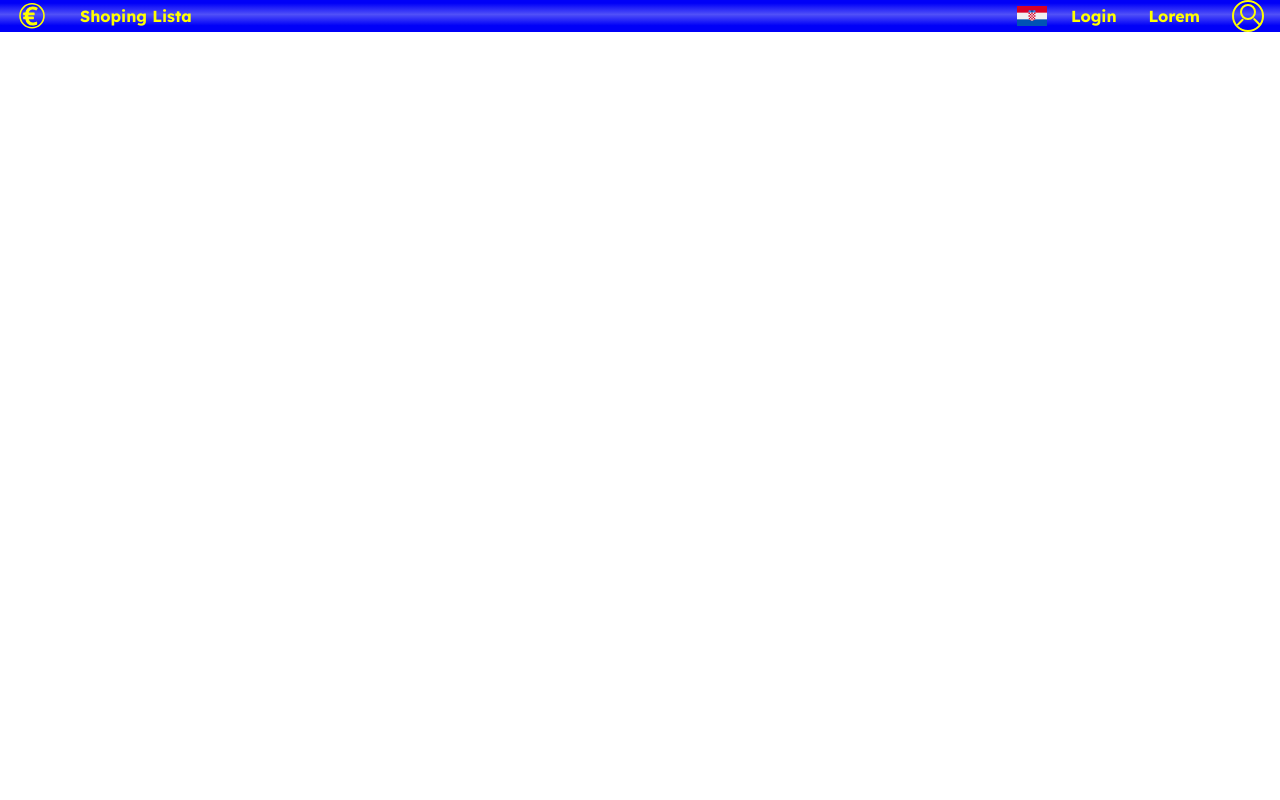
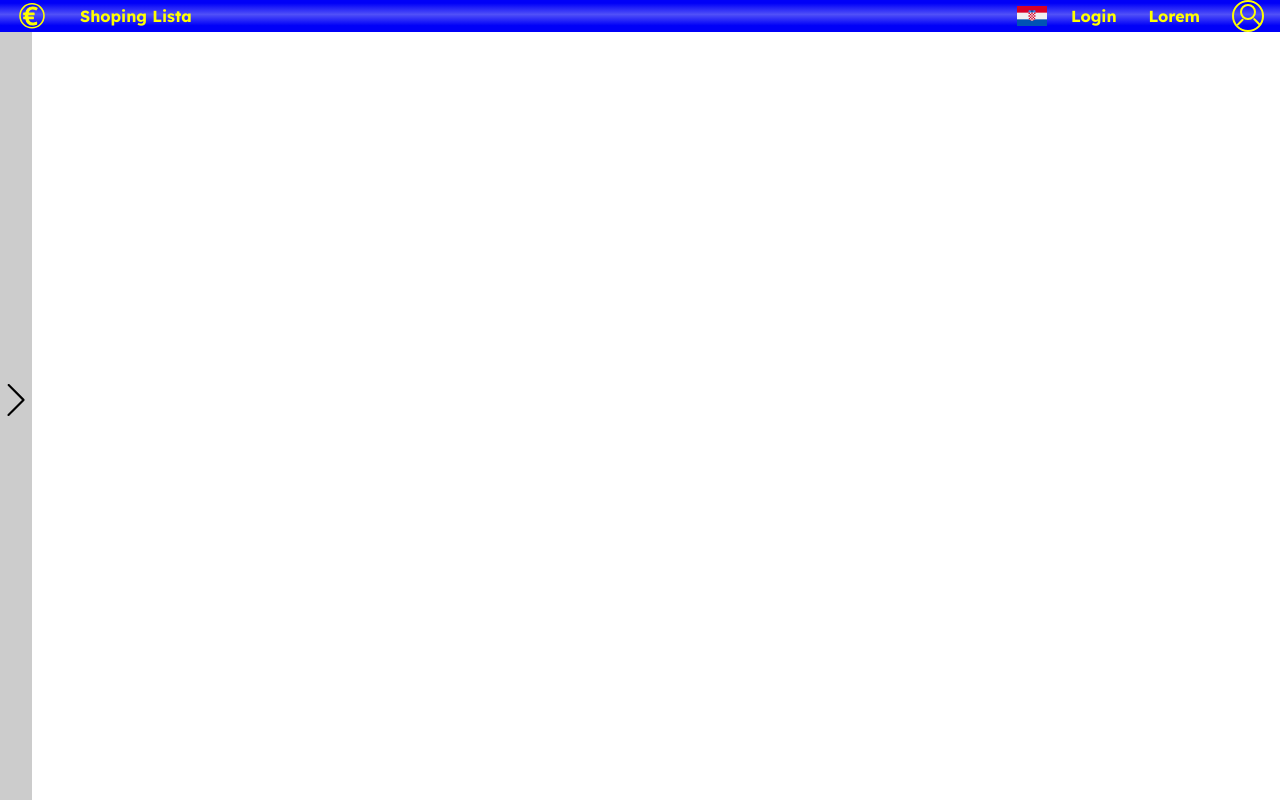
Before and after one commit to BrunoVelcl/price_tracker_frontend, a React (Vite) app: page / in a window 1280 px wide. Built offline with nearby package versions, Linux system fonts and the light colour scheme.

Commit message:
Price Tracker main page start --add empty components --add direction types --add api types --add rotatable arrow component --add visuals for sidebar Stores button

```diff
--- /dev/null
+++ b/src/assets/Arrow.tsx
@@ -0,0 +1,25 @@
+import { type Direction } from "./../types/direction.ts"
+
+interface Props {
+    direction: Direction;
+}
+
+export default function Arrow ({direction}: Props) {
+
+    const angle = () => {
+	switch(direction) {
+	    case "up": return 270;
+	    case "down": return 90;
+	    case "left": return 180;
+	    case "right": return 0;
+	}
+    }
+    const transform = `rotate(${angle()}, 16, 16)`;
+    return (
+	<>
+	    <svg fill="#000000" width="80px" height="80px" viewBox="0 0 32 32">
+		<path d="M8.489 31.975c-0.271 0-0.549-0.107-0.757-0.316-0.417-0.417-0.417-1.098 0-1.515l14.258-14.264-14.050-14.050c-0.417-0.417-0.417-1.098 0-1.515s1.098-0.417 1.515 0l14.807 14.807c0.417 0.417 0.417 1.098 0 1.515l-15.015 15.022c-0.208 0.208-0.486 0.316-0.757 0.316z" transform={transform}></path>
+	    </svg>
+	</>
+    );
+}
--- /dev/null
+++ b/src/components/StoreSelector.css
@@ -0,0 +1,15 @@
+@import "../variables.css";
+
+#store-selector {
+    background-color: rgb(from var(--black) r g b / 0.2);
+    align-self: start;
+    height: 100%;
+    display: flex;
+    flex-flow: column nowrap;
+    align-items: center;
+    justify-content: center;
+	svg{
+	    height: 2rem;
+	    width: 2rem;
+	}
+}
--- /dev/null
+++ b/src/components/StoreSelector.tsx
@@ -0,0 +1,27 @@
+import "./StoreSelector.css"
+import { type Store } from "../types/api.ts"
+import { useState } from "react"
+import Arrow from "../assets/Arrow.tsx"
+
+interface Props {
+    selectedStores?: Array<number>; //TODO: temporary optional for visual testing, REMOVE
+    availableStores?: Array<Store>; //TODO: temporary optional for visual testing, REMOVE
+
+}
+
+export default function StoreSelector ( {selectedStores, availableStores}: Props) {
+
+    const [isOpen, setIsOpen] = useState(false);
+
+    return(
+	<>
+	    <div id="store-selector">
+	    	{!isOpen && closedLayout()}
+	    </div>
+	</>
+    );
+}
+
+function closedLayout() {
+   return <Arrow direction="right"/>;
+}
--- a/src/main.tsx
+++ b/src/main.tsx
@@ -5,6 +5,7 @@ import App from './App.tsx'
 import Login from './components/Login.tsx'
 import NotFound from './pages/NotFound.tsx'
 import Registration from './pages/Registration.tsx'
+import PriceTracker from './pages/PriceTracker.tsx'
 import { createBrowserRouter } from 'react-router'
 import { RouterProvider } from 'react-router'
 import LoremIpsum from './components/temp/LoremIpsum.tsx'
@@ -15,6 +16,7 @@ const router = createBrowserRouter([
 	path: "/",
 	element: <App />,
 	children: [
+	    { index:true, element: <PriceTracker />},
 	    { path: "/login", element: <Login />},
 	    { path: "/lorem", element: <LoremIpsum />},
 	    { path: "*", element: <NotFound />},
--- /dev/null
+++ b/src/pages/PriceTracker.tsx
@@ -0,0 +1,9 @@
+import StoreSelector from "../components/StoreSelector"
+
+export default function PriceTracker() {
+    return (
+	<>
+	    <StoreSelector selectedStores={undefined} availableStores={undefined}/>
+	</>
+    );
+}
--- /dev/null
+++ b/src/types/api.ts
@@ -0,0 +1,7 @@
+export type Chain = "LIDL" | "KAUFLAND" | "SPAR" | "STUDENAC" | "PLODINE";
+
+export type Store = {
+    id: number;
+    address: string;
+    chain: Chain;
+}
--- /dev/null
+++ b/src/types/direction.ts
@@ -0,0 +1 @@
+export type Direction = "up" | "down" | "left" | "right";
```
